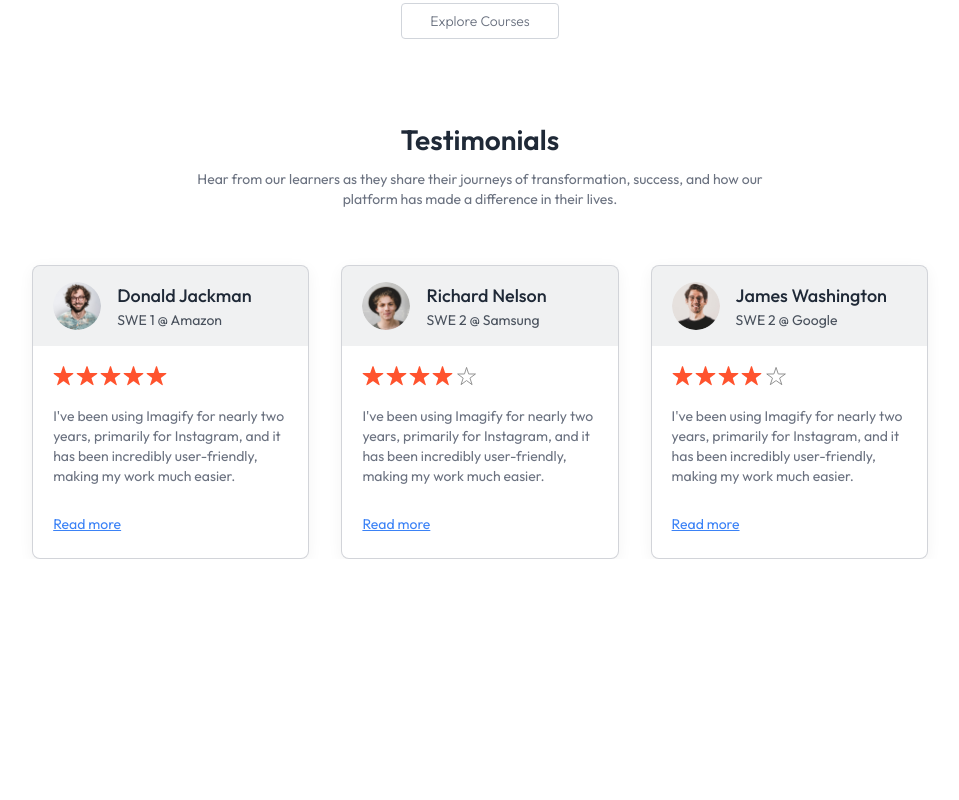
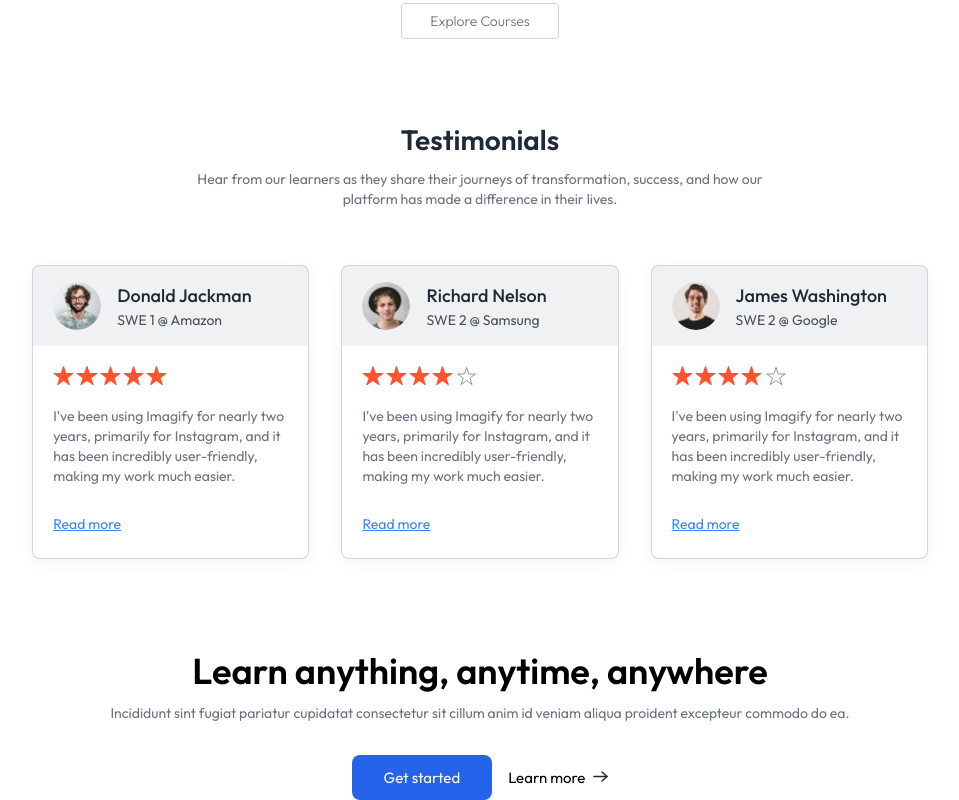
Before and after one commit to nagaripavan/LMS, a React (Vite) app in the folder client/: page / in a window 1280 px wide. Shown: the part 1593-2393 px from the top of the page, without its empty margins (160-1119 px from the left). Before the commit the page ends 2152 px from the top, so only its background shows below. Built offline with nearby package versions, Linux system fonts and the light colour scheme; no server answers.

Commit message:
feat: add callToAction section to home page

```diff
--- a/client/src/components/student/CallToAction.jsx
+++ b/client/src/components/student/CallToAction.jsx
@@ -1,9 +1,17 @@
 import React from 'react'
+import { assets } from '../../assets/assets'
 
 const CallToAction = () => {
   return (
-    <div>
-        <h1>Call To Action</h1>
+    <div className='pt-16 px-8 md:px-0'>
+        <h1 className='text-4xl font-semibold '>Learn anything, anytime, anywhere</h1>
+        <p className='text-gray-500 mt-3 sm:text-sm'>Incididunt sint fugiat pariatur cupidatat consectetur
+        sit cillum anim id veniam aliqua proident excepteur commodo do ea.</p>
+
+        <div className='mt-8 flex flex-row items-center justify-center'>
+          <button className='bg-blue-600 text-white px-8 py-3 rounded-lg mr-4'>Get started</button>
+          <button className='text-black flex gap-2'>Learn more <img className='pt-1' src={assets.arrow_icon} alt="arrow_icon" /></button>
+        </div>
     </div>
   )
 }
--- a/client/src/pages/student/Home.jsx
+++ b/client/src/pages/student/Home.jsx
@@ -3,6 +3,7 @@ import Hero from '../../components/student/Hero'
 import Companies from '../../components/student/Companies'
 import CourseSection from '../../components/student/CourseSection'
 import TestimonalsSection from '../../components/student/TestimonalsSection'
+import CallToAction from '../../components/student/CallToAction'
 
 const Home = () => {
   return (
@@ -11,6 +12,7 @@ const Home = () => {
         <Companies />
         <CourseSection />
         <TestimonalsSection />
+        <CallToAction />
     </div>
   )
 }
```
